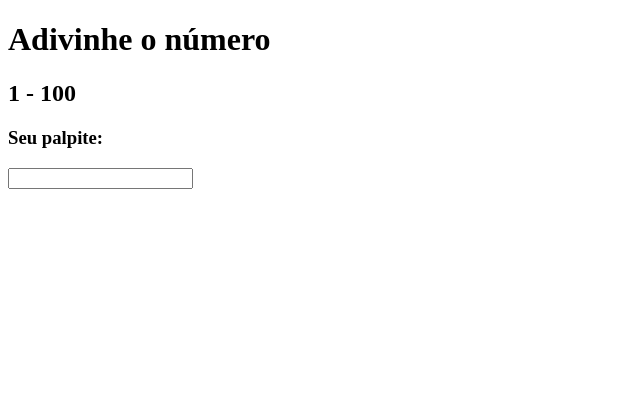
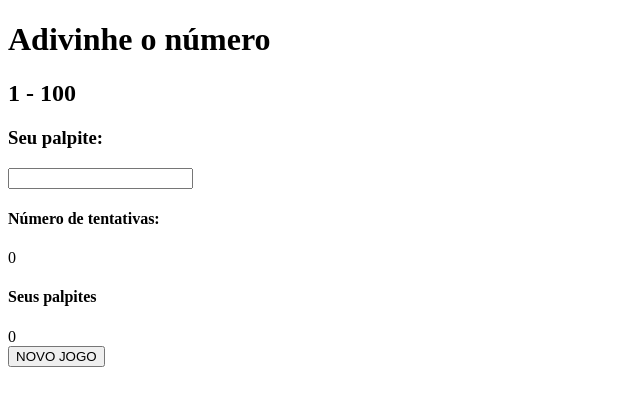
Before and after one commit to RaizaCirne/enigma-numerico, a plain HTML site: page index.html in a window 1280 px wide. Shown: the whole page, without its empty margins (0-640 px from the left). Drawn offline with Linux system fonts and the light colour scheme.

Commit message:
Style: Finish html

```diff
--- a/index.html
+++ b/index.html
@@ -14,11 +14,25 @@
 
     <div id="game">
       <section>
-        <h3>Seu palpite:</h3>
-        <input type="number">
+        <h3 id="guessBox">Seu palpite:</h3>
+        <input type="number" id="inputBox">
       </section>
 
+      <section class="stats">
+        <div class="info">
+          <h4>Número de tentativas:</h4>
+          <span id="attempts">0</span>
+        </div>
+
+        <div class="info">
+          <h4>Seus palpites</h4>
+          <span id="guesses">0</span>
+        </div>
+      </section>
+
+      <button id="gameButton">NOVO JOGO</button>
     </div>
   </main>
+  <script src="/assets/js/app.js"></script>
 </body>
 </html>
```
Also changed, not shown: assets/js/app.js (added).
